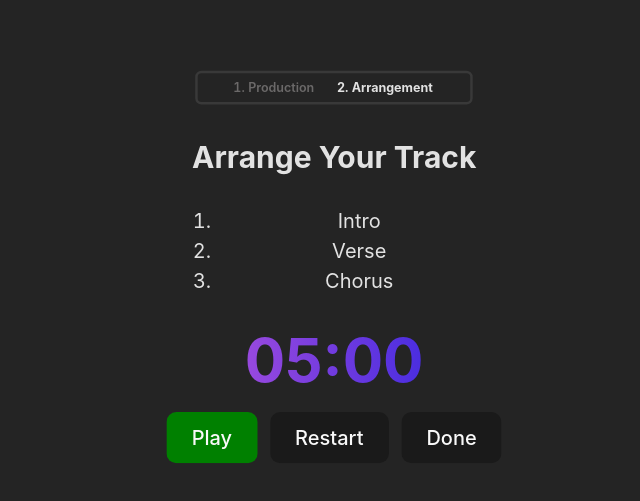
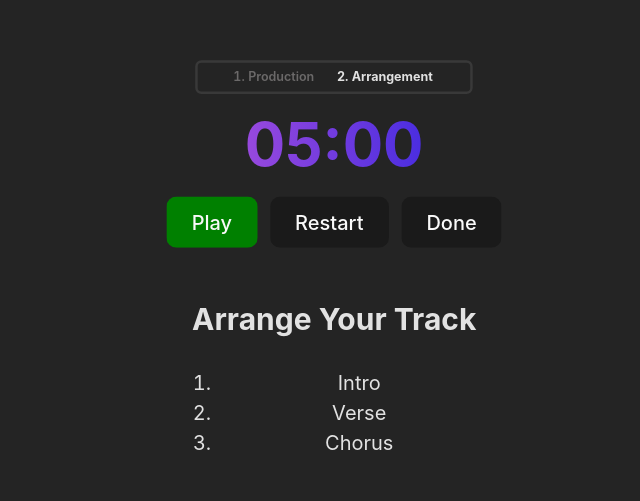
Before and after one commit to brianbaso/limited, a React (Create React App) app: page /arrange in a window 1280 px wide. Shown: the part 133-634 px from the top of the page, without its empty margins (306-946 px from the left). Built offline with nearby package versions, Linux system fonts and the light colour scheme; no server answers; sample sign-in values are in the browser's storage.

Commit message:
update styles

```diff
--- a/src/index.css
+++ b/src/index.css
@@ -427,3 +427,8 @@ hr.solid {
  margin-top: 0px;
  margin-bottom: 5px;
 }
+
+/* Arrangement */
+.arrange-title {
+  margin-top: 40px;
+}
--- a/src/pages/Arrange.js
+++ b/src/pages/Arrange.js
@@ -14,14 +14,14 @@ function Arrange() {
       </div>
       <div className="b-container">
         <div>
-            <h2>Arrange Your Track</h2>
-            <ol>
-              <li>Intro</li>
-              <li>Verse</li>
-              <li>Chorus</li>
-            </ol>
+          <Timer minutes={5} next={nextPage} />
+          <h2 className="arrange-title">Arrange Your Track</h2>
+          <ol>
+            <li>Intro</li>
+            <li>Verse</li>
+            <li>Chorus</li>
+          </ol>
         </div>
-        <Timer minutes={5} next={nextPage} />
       </div>
     </div>
   );
```
